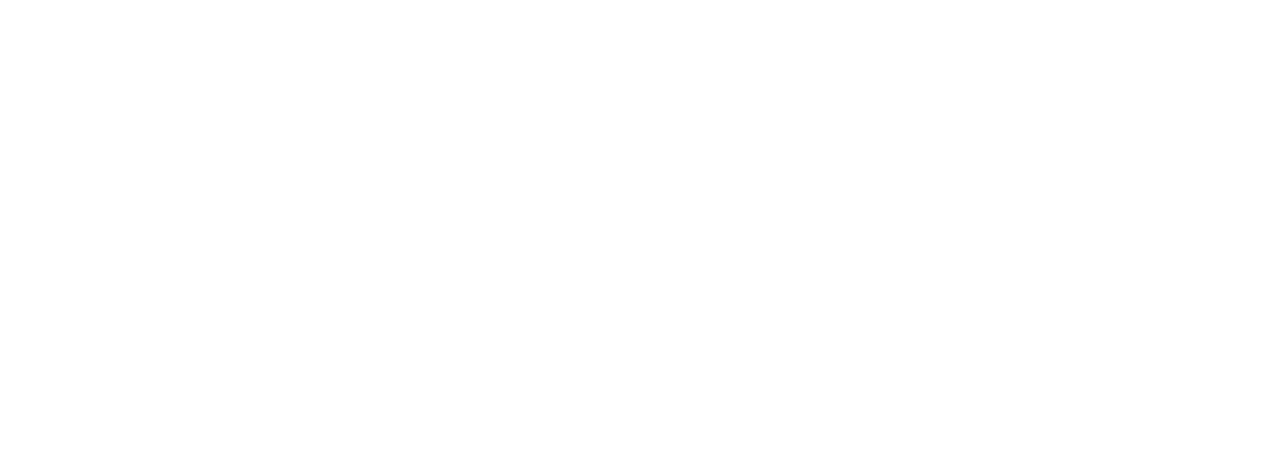
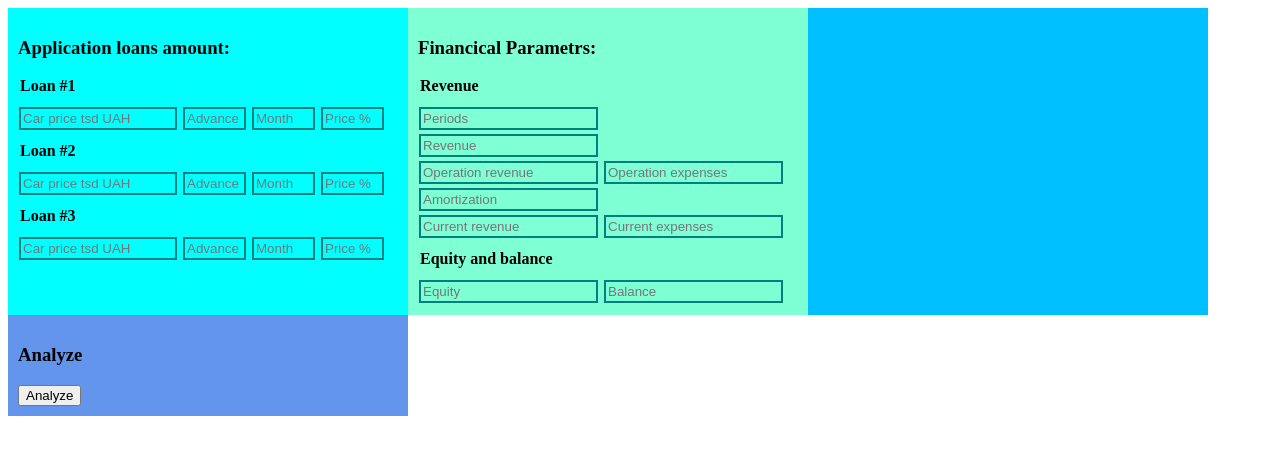
Before and after one commit to mykhailo-p/online-calculator-cab, a plain HTML site: page index.html in a window 1280 px wide. Drawn offline with Linux system fonts and the light colour scheme.

Commit message:
add to html request and finance

```diff
--- a/index.html
+++ b/index.html
@@ -1,5 +1,5 @@
 <!DOCTYPE html>
-<html lang="en">
+<html lang="ua">
 <head>
     <meta charset="UTF-8">
     <meta http-equiv="X-UA-Compatible" content="IE=edge">
@@ -10,9 +10,66 @@
 
 </head>
 <body>
-    <!-- Main Frame -->
-    <div>
+    <!-- Frame with Clients name and applictaion amounts -->
+    <div class="general-frame">
+        <div>
+            <h3>Application loans amount:</h3>
+        </div>
+        <div>
+            <div>
+                <h4>Loan #1</h4>
+                <input type="text" placeholder="Car price tsd UAH" class="long-input" id="car_value_1">
+                <input type="text" placeholder="Advance %" class="short-input" id="car_advance_1">
+                <input type="text" placeholder="Month" class="short-input" id="car_maturity_1">
+                <input type="text" placeholder="Price %" class="short-input" id="car_price_1">
+            </div>
+            <div>
+                <h4>Loan #2</h4>
+                <input type="text" placeholder="Car price tsd UAH" class="long-input" id="car_value_2">
+                <input type="text" placeholder="Advance %" class="short-input" id="car_advance_2">
+                <input type="text" placeholder="Month" class="short-input" id="car_maturity_2">
+                <input type="text" placeholder="Price %" class="short-input" id="car_price_2">
+            </div>
+            <div>
+                <h4>Loan #3</h4>
+                <input type="text" placeholder="Car price tsd UAH" class="long-input" id="car_value_3">
+                <input type="text" placeholder="Advance %" class="short-input" id="car_advance_3">
+                <input type="text" placeholder="Month" class="short-input" id="car_maturity_3">
+                <input type="text" placeholder="Price %" class="short-input" id="car_price_3">
+            </div>
+        </div>
 
     </div>
+    <!-- Frame with financical information -->
+    <div class="finance-frame">
+        <div>
+            <h3>Financical Parametrs:</h3>
+        </div>
+        <div>
+            <h4>Revenue</h4>
+            <input type="text" placeholder="Periods" class="wide-input" id="period"><br>
+            <input type="text" placeholder="Revenue" class="wide-input" id="revenue"><br>
+            <input type="text" placeholder="Operation revenue" class="wide-input" id="op_rev">
+            <input type="text" placeholder="Operation expenses" class="wide-input" id="op_exp"><br>
+            <input type="text" placeholder="Amortization" class="wide-input" id="amortization"><br>
+            <input type="text" placeholder="Current revenue" class="wide-input" id="cur_rev">
+            <input type="text" placeholder="Current expenses" class="wide-input" id="cur_exp"><br>
+        </div>
+        <div>
+            <h4>Equity and balance</h4>
+            <input type="text" placeholder="Equity" class="wide-input">
+            <input type="text" placeholder="Balance" class="wide-input">
+        </div>
+    </div>
+    <!-- Frame with loan portfolio -->
+    <div class="loans-frame">
+
+    </div>
+    <div class="analyze-frame">
+        <h3>Analyze</h3>
+        <button onclick="calculate()">Analyze</button>
+    </div>
+
+
 </body>
 </html>
--- a/scripts/main-javascript.js
+++ b/scripts/main-javascript.js
@@ -0,0 +1,20 @@
+function calculate() {
+    let revenue = parseInt(document.getElementById('revenue').value),
+        op_rev = parseInt(document.getElementById('op_rev').value),
+        op_exp = parseInt(document.getElementById('op_exp').value),
+        amort = parseInt(document.getElementById('amortization').value),
+        period = parseInt(document.getElementById('period').value);
+
+    let car_value_1 = parseInt(document.getElementById('car_value_1').value),
+        car_advance_1 = parseInt(document.getElementById('car_advance_1').value),
+        car_maturity_1 = parseInt(document.getElementById('car_maturity_1').value),
+        car_price_1 = parseFloat(document.getElementById('car_price_1').value);
+
+    let car_1_loan = car_value_1 * ((100 - car_advance_1) / 100) / car_maturity_1,
+        car_1_price = car_1_loan * 12 * car_price_1 / 100;
+
+
+    let ebitda = (revenue + amort + op_rev - op_exp) / period;
+
+    alert(ebitda / (car_1_loan + car_1_price) );
+}
--- a/styles/main-style.css
+++ b/styles/main-style.css
@@ -0,0 +1,63 @@
+body {
+  display: flex;
+  flex-direction: row;
+  flex-wrap: wrap;
+}
+
+.general-frame {
+  background-color: aqua;
+  width: 400px;
+  padding: 10px;
+  box-sizing: border-box;
+}
+
+.finance-frame {
+  background-color: aquamarine;
+  width: 400px;
+  padding: 10px;
+  box-sizing: border-box;
+}
+
+.loans-frame {
+  background-color: deepskyblue;
+  width: 400px;
+}
+
+/* Loans field style */
+
+h4 {
+  padding: 0;
+  margin: 10px 2px;
+  box-sizing: border-box;
+}
+
+.long-input {
+  width: 150px;
+  background: none;
+  border: 2px solid teal;
+  margin: 2px 1px;
+  padding: 2px;
+}
+
+.short-input {
+  width: 55px;
+  background: none;
+  border: 2px solid teal;
+  margin: 2px 1px;
+  padding: 2px;
+}
+
+.wide-input {
+  width: 45%;
+  background: none;
+  border: 2px solid teal;
+  margin: 2px 1px;
+  padding: 2px;
+}
+
+.analyze-frame {
+  background-color: cornflowerblue;
+  width: 400px;
+  padding: 10px;
+  box-sizing: border-box;
+}
```
